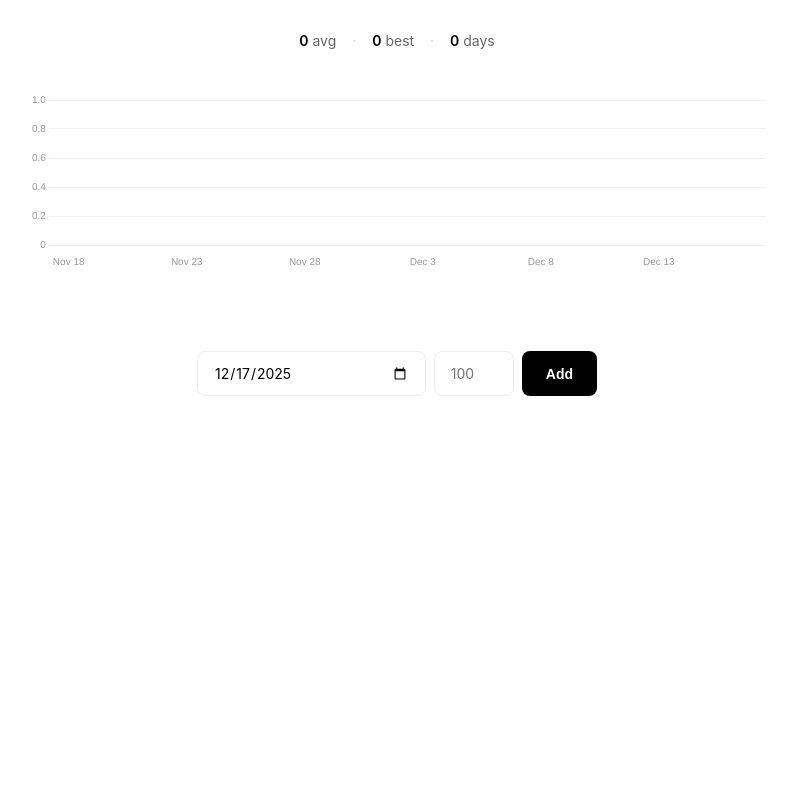
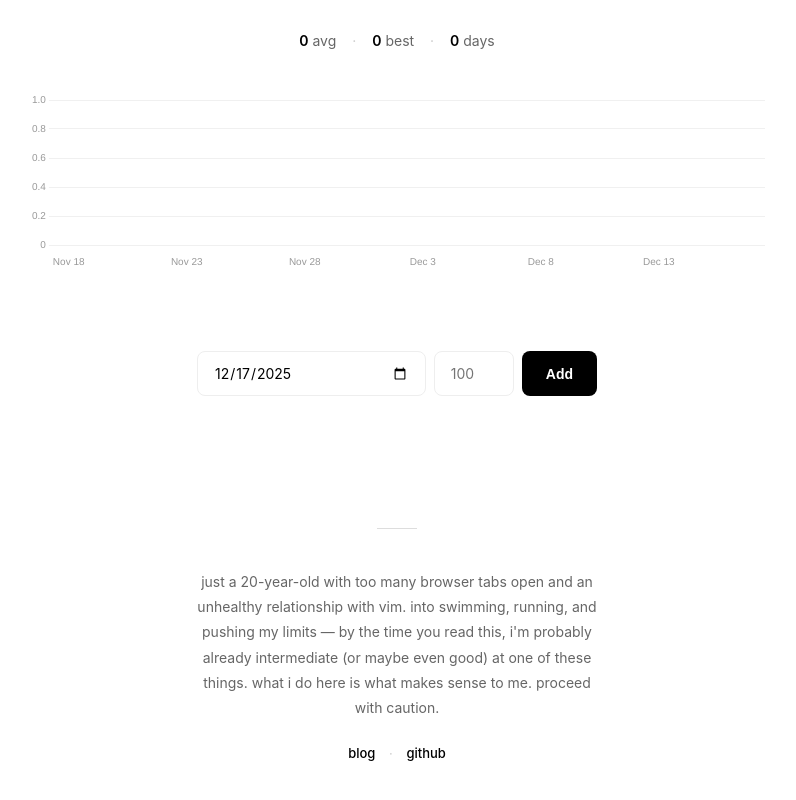
Before and after one commit to Armaan-zsh/justpush, a plain HTML site: page index.html in a window 1280 px wide. Shown: the part 412-1212 px from the top of the page, without its empty margins (243-1039 px from the left). Before the commit the page ends 920 px from the top, so only its background shows below. Drawn offline with nearby package versions, Linux system fonts and the light colour scheme.

Commit message:
Initial bs

```diff
--- a/index.html
+++ b/index.html
@@ -57,7 +57,21 @@
             <table class="history-table">
                 <tbody id="historyTableBody"></tbody>
             </table>
-        </section>
+            <!-- About -->
+            <section class="about-section">
+                <div class="about-divider"></div>
+                <p class="about-text">
+                    just a 20-year-old with too many browser tabs open and an unhealthy relationship with vim.
+                    into swimming, running, and pushing my limits — by the time you read this,
+                    i'm probably already intermediate (or maybe even good) at one of these things.
+                    what i do here is what makes sense to me. proceed with caution.
+                </p>
+                <div class="about-links">
+                    <a href="https://armaan-zsh.github.io/razbill/" target="_blank">blog</a>
+                    <span>·</span>
+                    <a href="https://github.com/Armaan-zsh" target="_blank">github</a>
+                </div>
+            </section>
     </div>
 
     <div class="tooltip" id="tooltip"></div>
--- a/styles.css
+++ b/styles.css
@@ -290,3 +290,45 @@ body {
         flex: 1 1 100%;
     }
 }
+
+/* ===== About ===== */
+.about-section {
+    margin-top: 100px;
+    text-align: center;
+}
+
+.about-divider {
+    width: 40px;
+    height: 1px;
+    background: #ddd;
+    margin: 0 auto 40px;
+}
+
+.about-text {
+    max-width: 480px;
+    margin: 0 auto 24px;
+    font-size: 14px;
+    line-height: 1.8;
+    color: #666;
+}
+
+.about-links {
+    font-size: 13px;
+    color: #999;
+}
+
+.about-links a {
+    color: #000;
+    text-decoration: none;
+    font-weight: 500;
+    transition: opacity 0.2s;
+}
+
+.about-links a:hover {
+    opacity: 0.5;
+}
+
+.about-links span {
+    margin: 0 10px;
+    color: #ccc;
+}
```
